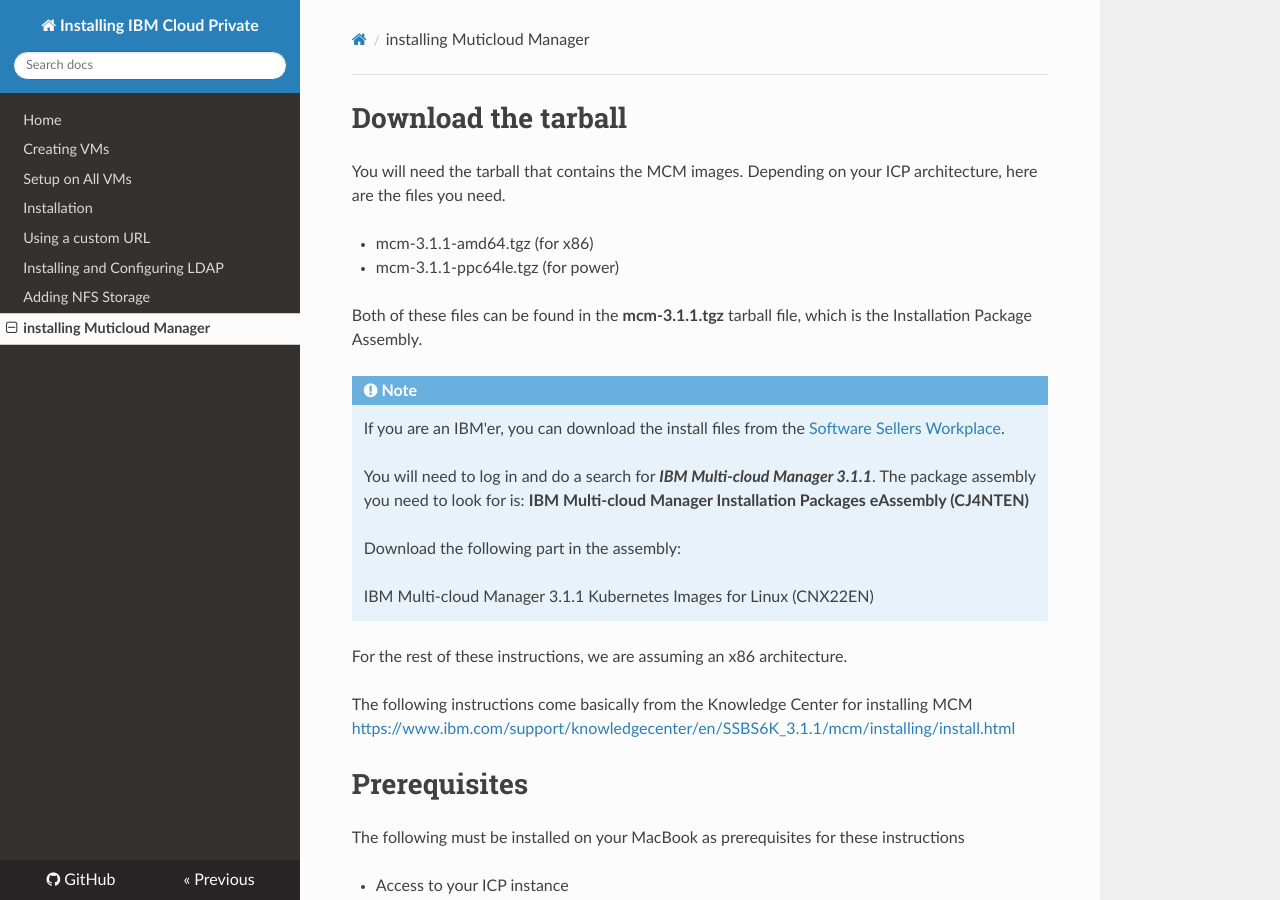
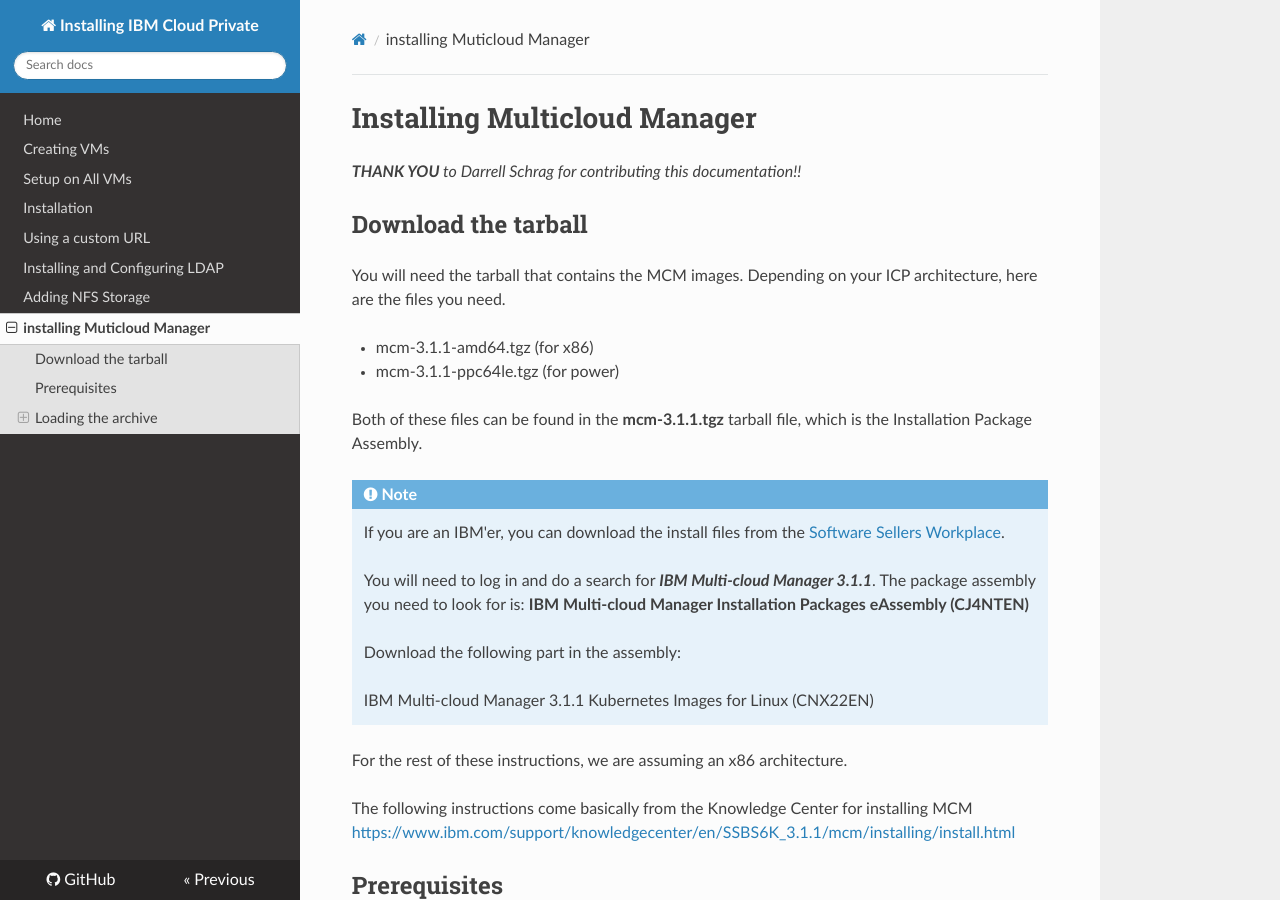
Before and after one commit to IBM-ICP-CoC/ICP-311-Install, an MkDocs documentation site: the page built from docs/mcm.md, in a window 1280 px wide and 900 px high. Built offline with MkDocs 1.6.1, drawn with Linux system fonts in a browser that asks for light colours; nearby versions of some CDN libraries.

````diff
--- a/docs/mcm.md
+++ b/docs/mcm.md
@@ -1,4 +1,8 @@
-# Download the tarball
+# Installing Multicloud Manager
+
+_**THANK YOU** to Darrell Schrag for contributing this documentation!!_
+
+## Download the tarball
 
 You will need the tarball that contains the MCM images. Depending on your ICP architecture, here are the files you need.
 
@@ -21,7 +25,7 @@ For the rest of these instructions, we are assuming an x86 architecture.
 
 The following instructions come basically from the Knowledge Center for installing MCM <a href="https://www.ibm.com/support/knowledgecenter/en/SSBS6K_3.1.1/mcm/installing/install.html" target="_blank">https://www.ibm.com/support/knowledgecenter/en/SSBS6K_3.1.1/mcm/installing/install.html</a>
 
-# Prerequisites
+## Prerequisites
 
 The following must be installed on your MacBook as prerequisites for these instructions
 
@@ -31,7 +35,7 @@ The following must be installed on your MacBook as prerequisites for these instr
 - helm
 - IBM Cloud Private CLI (cloudctl)
 
-# Loading the archive
+## Loading the archive
 
 The first step is to get the MCM images into the ICP Docker registry. You need to remotely login to the ICP Docker registry from your laptop. For these instructions a MacBook was used. See the Knowledge Center link above for instructions for Linux.
 
@@ -86,7 +90,7 @@ cloudctl catalog load-ppa-archive -a mcm-3.1.1-amd64.tgz --registry mycluster.ic
 
 ![](images/mcm-catalog.png)
 
-## Install Multi-cloud Manager
+### Install Multi-cloud Manager
 
 Installing Multi-cloud Manager has many options. Below we will be basically taking the default route. During the installation process it also lets you install the Multi-cloud Manager klusterlet in the same step. We will do that separately.
 
@@ -115,7 +119,7 @@ cloudctl login -a https://<hub_cluster_host_name>:8443 --skip-ssl-validation
 kubectl create namespace mcm
 ```
 
-## Installing the Multi-cloud Klusterlet in your ICP instance
+### Installing the Multi-cloud Klusterlet in your ICP instance
 
 We need to gather some information to install the Klusterlet (all installations of the MCM Klusterlet require this info).
 
@@ -172,7 +176,7 @@ docker run -e LICENSE=accept -v $(pwd):/data mycluster.icp:8500/kube-system/mcmc
 mv mcmctl /usr/local/bin
 ```
 
-## Install the Multi-cloud Klusterlet into an instance of IKS
+### Install the Multi-cloud Klusterlet into an instance of IKS
 
 Installing the MCM Klusterlet into Kubernetes clusters other than ICP will be officially supported in a future release (i.e. 3.1.2), but the following will work. These instructions are obtained from <a href="https://hub.docker.com/r/ibmcom/mcm-inception-amd64" target="_blank">https://hub.docker.com/r/ibmcom/mcm-inception-amd64</a>. The instructions install the CE version of the Klusterlet.
 
````
Also changed, not shown: docs/index.md (+1 -0 lines), docs/ldap.md (+2 -2 lines), docs/images/docker-insecure-reg.png (added).
